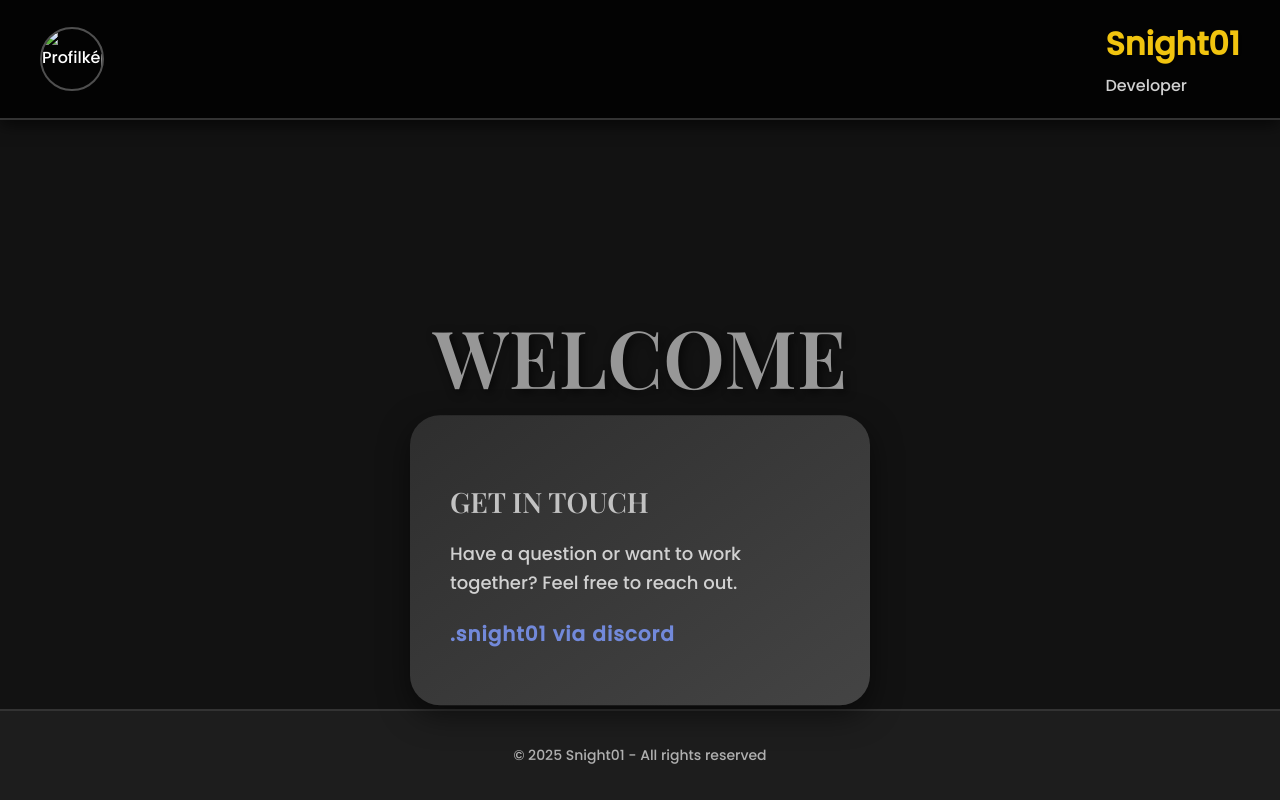
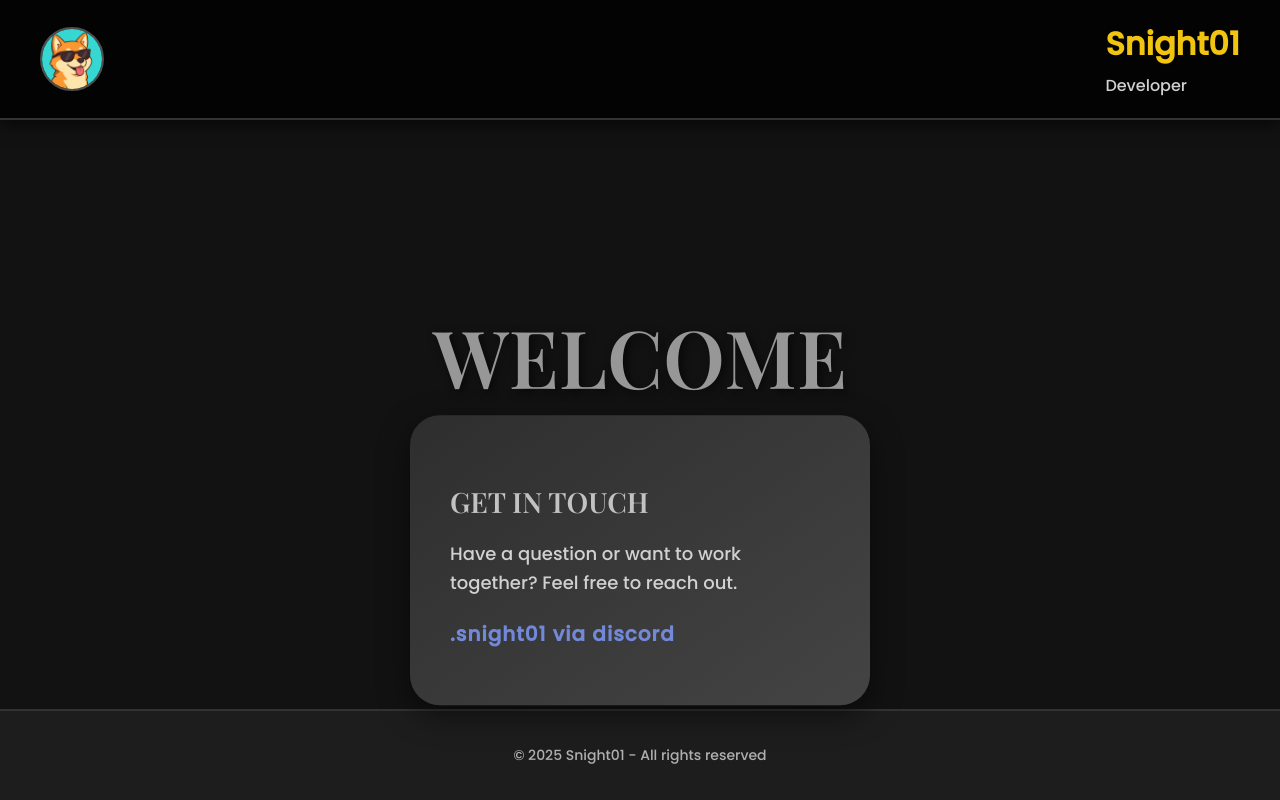
Before and after one commit to drsris/snight01, a plain HTML site: page index.html in a window 1280 px wide. Drawn offline with nearby package versions, Linux system fonts and the light colour scheme.

Commit message:
index.html

```diff
--- a/index.html
+++ b/index.html
@@ -176,7 +176,7 @@
 <body>
 
   <div class="header">
-    <img src="imsg/pfp.png" alt="Profilkép" class="profile-pic">
+    <img src="pfp.png" alt="Profilkép" class="profile-pic">
     <div>
       <div class="brand">Snight01</div>
       <div class="developer">Developer</div>
```
